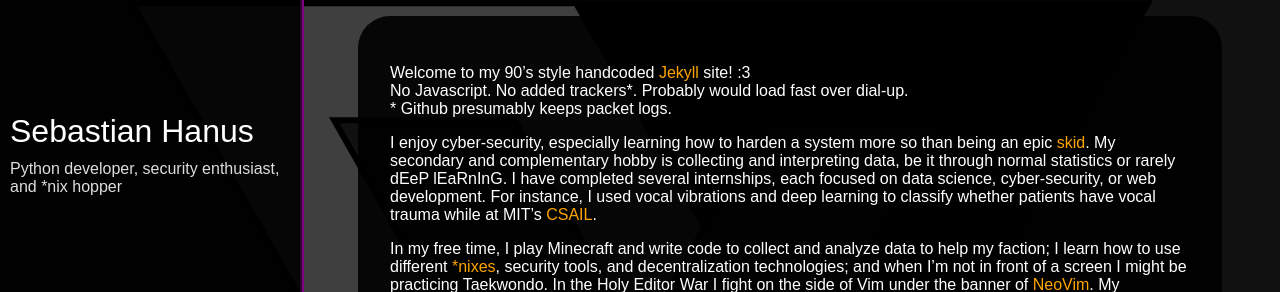
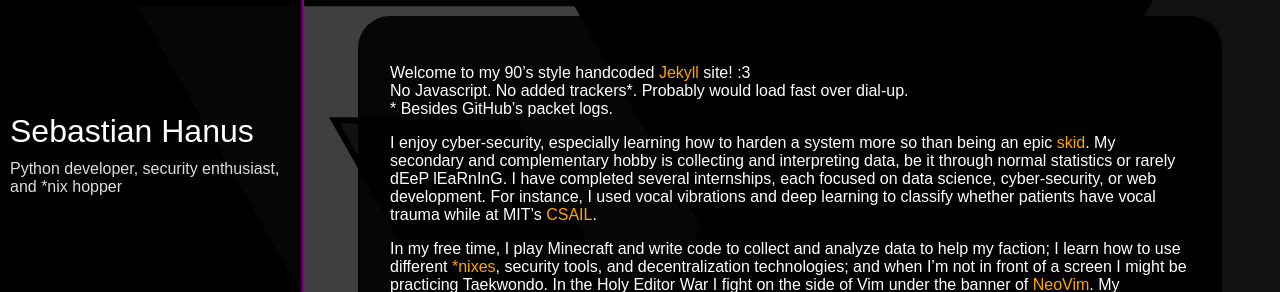
Before and after one commit to Dalek-Sec/mysite, a Jekyll site: the page built from index.md, in a window 1280 px wide. Shown: the top 292 px of the page. Built offline with Jekyll 4.4.1, drawn with Linux system fonts in a browser that asks for light colours.

Commit message:
make my owrding less dumb sounding

```diff
--- a/index.md
+++ b/index.md
@@ -4,7 +4,7 @@ title: Home
 ---
 Welcome to my 90's style handcoded [Jekyll](https://jekyllrb.com/) site! :3
 No Javascript. No added trackers\*. Probably would load fast over dial-up.
-\* Github presumably keeps packet logs.
+\* Besides GitHub's packet logs.
 
 I enjoy cyber-security, especially learning how to harden a system more so than being an epic [skid](https://en.wikipedia.org/wiki/Script_kiddie "script kiddie"). My secondary and complementary hobby is collecting and interpreting data, be it through normal statistics or rarely dEeP lEaRnInG. I have completed several internships, each focused on data science, cyber-security, or web development. For instance, I used vocal vibrations and deep learning to classify whether patients have vocal trauma while at MIT's [CSAIL](https://www.csail.mit.edu/).
 
```
